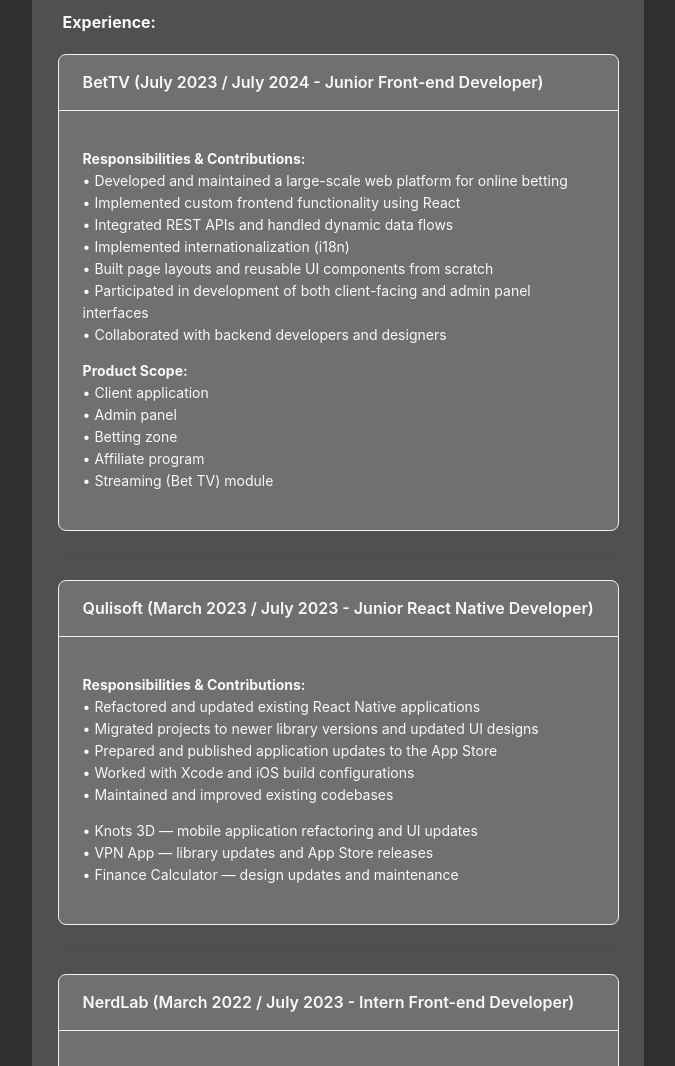
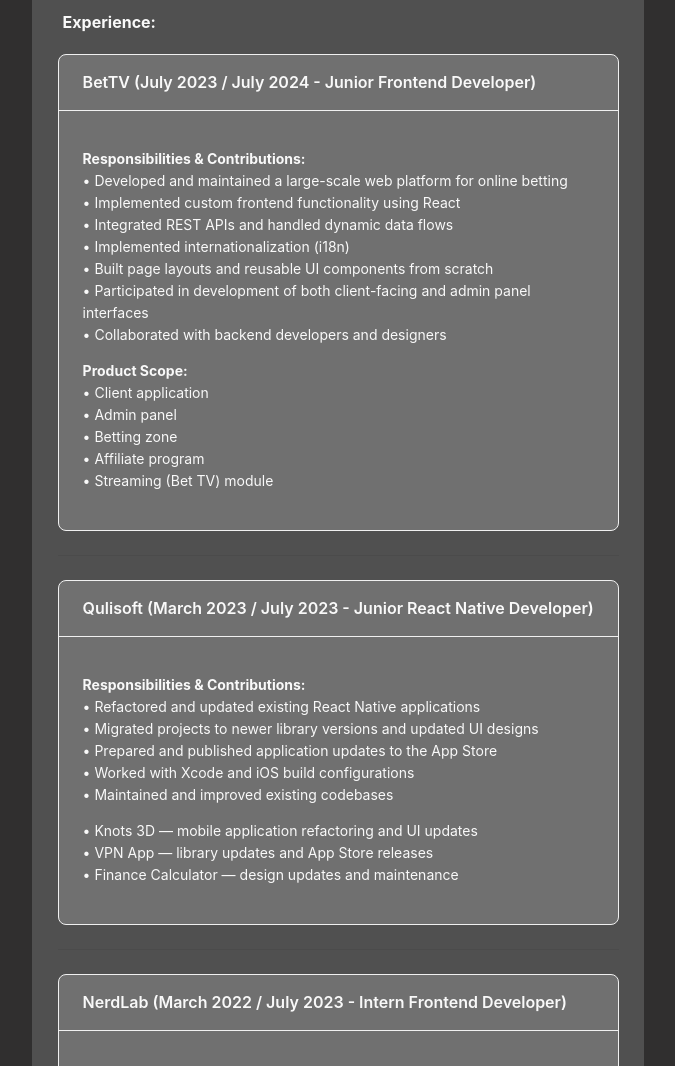
Before and after one commit to nayfort/resume, a React (Vite) app: page / in a window 1280 px wide. Shown: the part 1496-2562 px from the top of the page, without its empty margins (352-1027 px from the left). Built offline with nearby package versions, Linux system fonts and the light colour scheme.

Commit message:
refactor: frontend title

```diff
--- a/public/locales/en/translation.json
+++ b/public/locales/en/translation.json
@@ -11,7 +11,7 @@
   "theme": "Theme",
   "home": "Home",
   "hello-world": "<Hello, World!>",
-  "frontend-dev": "Front-end Developer",
+  "frontend-dev": "Frontend Developer",
   "skills": "Skills",
   "experience": "Experience",
   "education": "Education",
--- a/public/locales/uk/translation.json
+++ b/public/locales/uk/translation.json
@@ -11,7 +11,7 @@
   "theme": "Тема",
   "home": "Додому",
   "hello-world": "<Привіт, Світ!>",
-  "frontend-dev": "Фронт-енд розробник",
+  "frontend-dev": "Фронтенд розробник",
   "skills": "Навички",
   "experience": "Досвід",
   "education": "Освіта",
--- a/src/components/Experience.tsx
+++ b/src/components/Experience.tsx
@@ -9,7 +9,7 @@
     <div className="experienceSection">
       <div className="expBlockTitle">{t('experience')}:</div>
 
-      <Card title="BetTV (July 2023 / July 2024 - Junior Front-end Developer)" className='experienceCard'>
+      <Card title="BetTV (July 2023 / July 2024 - Junior Frontend Developer)" className='experienceCard'>
         <p className="expText">
           <b>Responsibilities & Contributions:</b>
           <br/>
@@ -69,7 +69,7 @@
 
       <Divider />
 
-      <Card title="NerdLab (March 2022 / July 2023 - Intern Front-end Developer)" className='experienceCard'>
+      <Card title="NerdLab (March 2022 / July 2023 - Intern Frontend Developer)" className='experienceCard'>
         <p className="expText">
           <b>Responsibilities & Contributions:</b>
           <br/>
```
